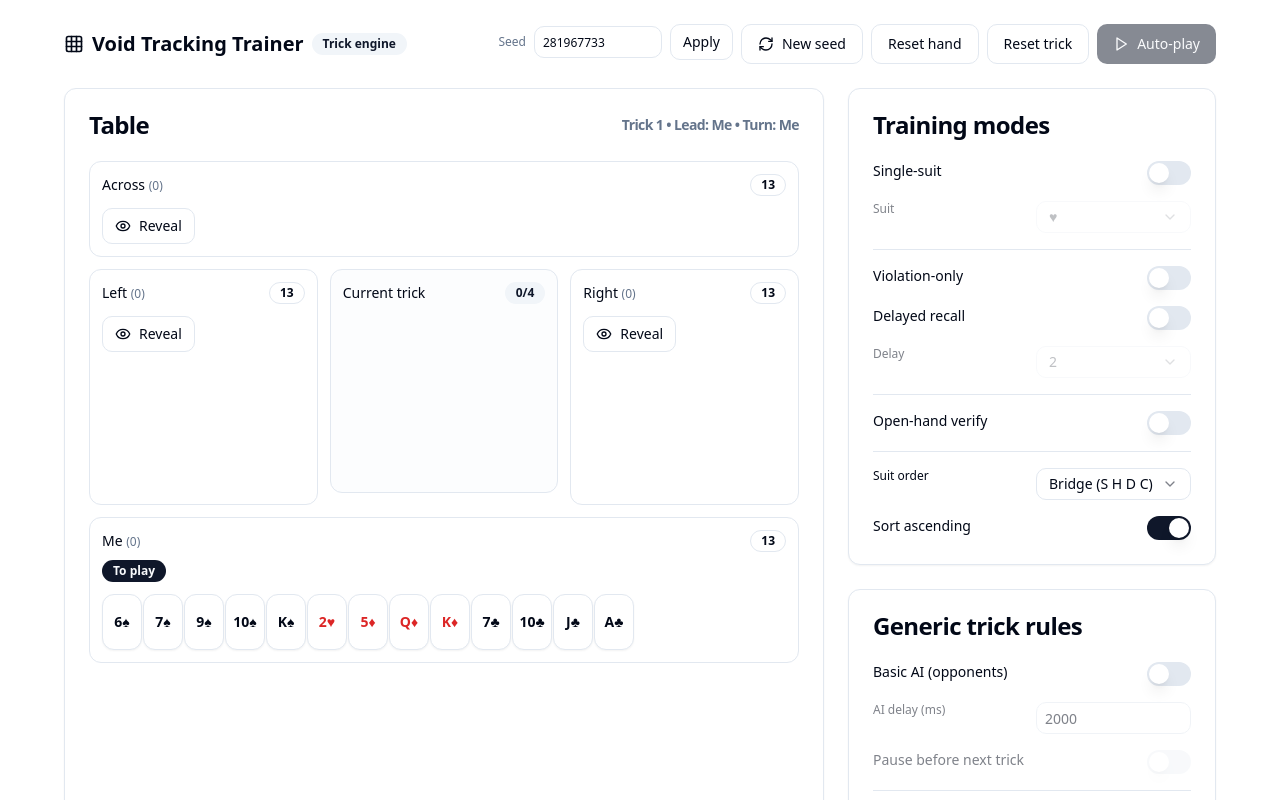
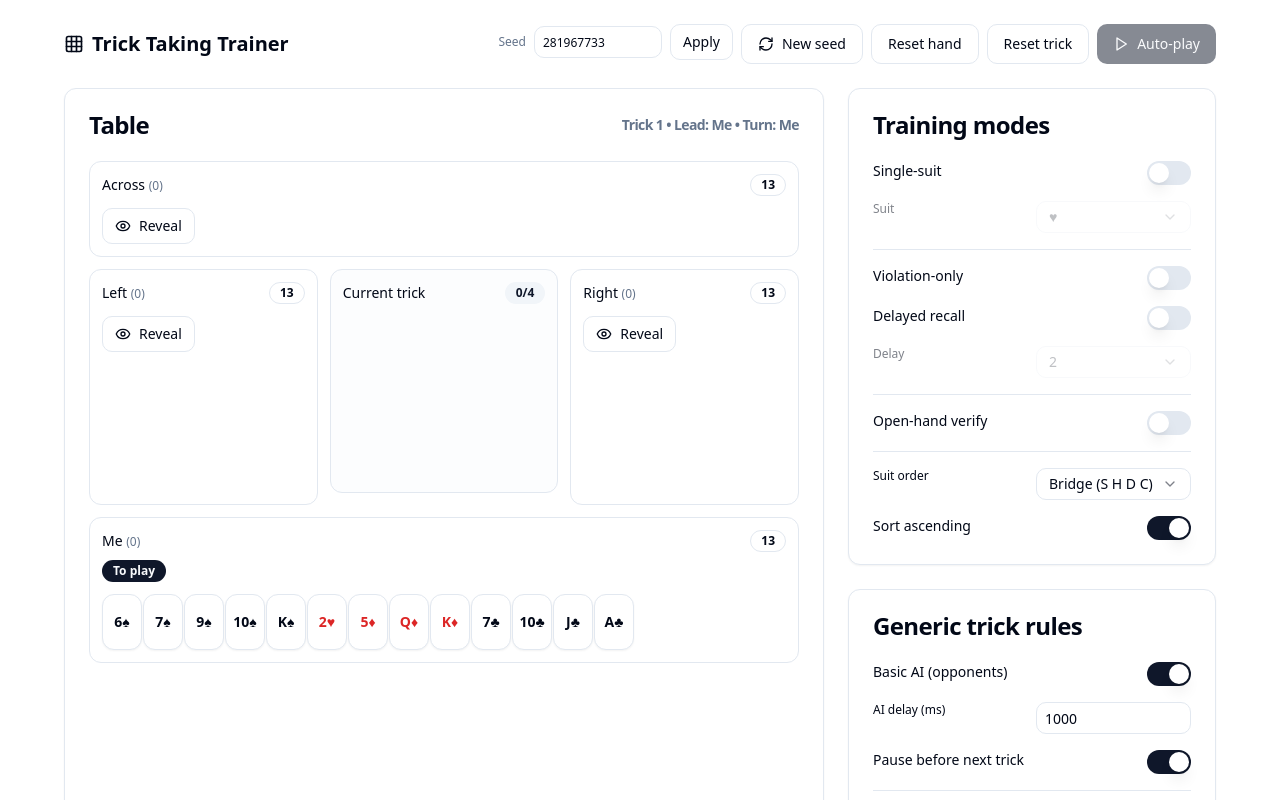
Before and after one commit to gsingh93/trick-taking-trainer, a React (Vite) app: page / in a window 1280 px wide. Shown: the top 800 px of the page. Built offline with nearby package versions, Linux system fonts and the light colour scheme; the HTML template or start-up script is replaced by a standard one.

Commit message:
Minor tweaks

```diff
--- a/src/App.tsx
+++ b/src/App.tsx
@@ -379,9 +379,9 @@ export default function App() {
   const [suitOrderMode, setSuitOrderMode] = useState<"bridge" | "poker">("bridge");
   const [sortAscending, setSortAscending] = useState(true);
 
-  const [aiEnabled, setAiEnabled] = useState(false);
-  const [aiDelayMs, setAiDelayMs] = useState(2000);
-  const [pauseBeforeNextTrick, setPauseBeforeNextTrick] = useState(false);
+  const [aiEnabled, setAiEnabled] = useState(true);
+  const [aiDelayMs, setAiDelayMs] = useState(1000);
+  const [pauseBeforeNextTrick, setPauseBeforeNextTrick] = useState(true);
   const [awaitContinue, setAwaitContinue] = useState(false);
 
   const [selectedSuit, setSelectedSuit] = useState<Suit>("H");
@@ -695,8 +695,7 @@ export default function App() {
         <header className="flex items-center justify-between">
           <div className="flex items-center gap-2">
             <Grid3X3 className="h-5 w-5" />
-            <h1 className="text-xl font-semibold">Void Tracking Trainer</h1>
-            <Badge variant="secondary">Trick engine</Badge>
+            <h1 className="text-xl font-semibold">Trick Taking Trainer</h1>
           </div>
           <div className="flex gap-2">
             <div className="flex flex-col">
```
